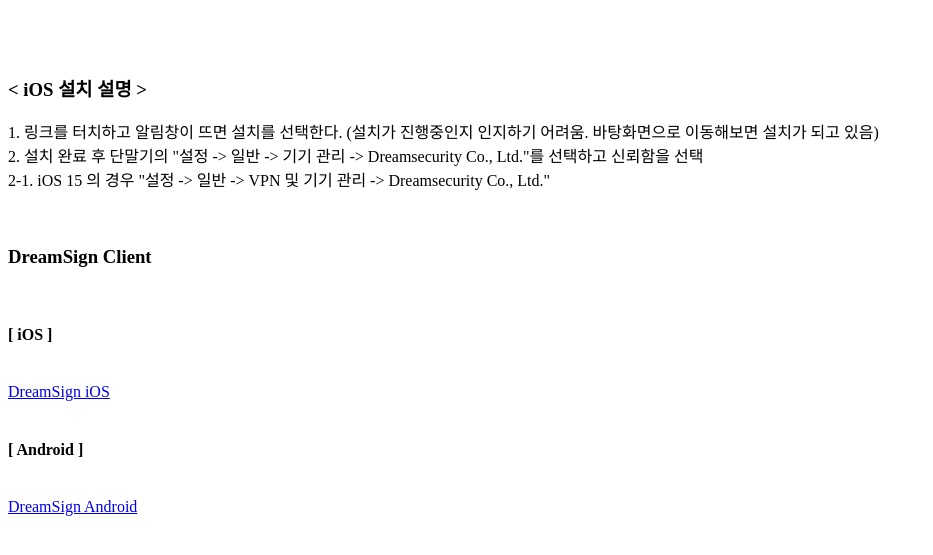
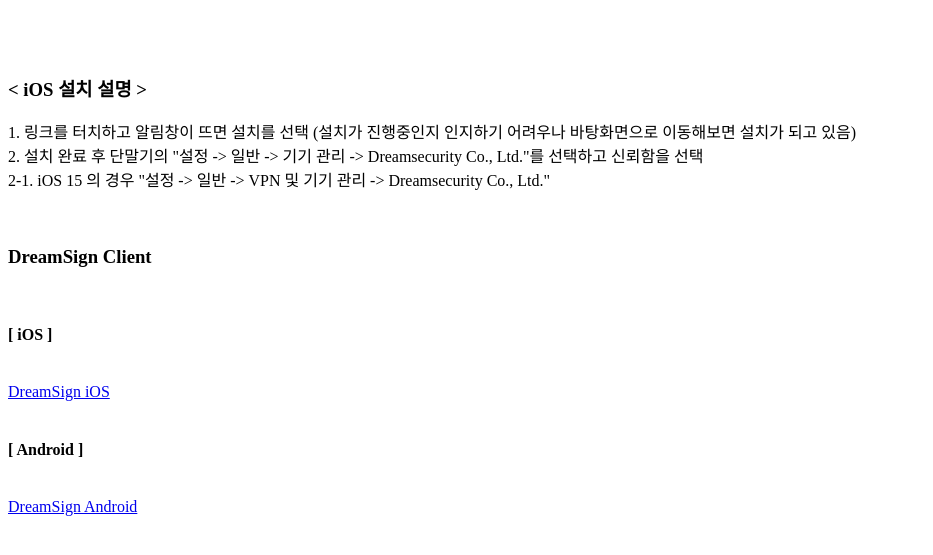
Before and after one commit to dreamsd1t/DreamSign, a plain HTML site: page index.html in a window 1280 px wide. Shown: the part 87-642 px from the top of the page, without its empty margins (0-933 px from the left). Drawn offline with Linux system fonts and the light colour scheme.

Commit message:
Update index.html

```diff
--- a/index.html
+++ b/index.html
@@ -19,7 +19,7 @@
     <br><br>
 
     <h3>< iOS 설치 설명 ></h3>
-    1. 링크를 터치하고 알림창이 뜨면 설치를 선택한다. (설치가 진행중인지 인지하기 어려움. 바탕화면으로 이동해보면 설치가 되고 있음)<br>
+    1. 링크를 터치하고 알림창이 뜨면 설치를 선택 (설치가 진행중인지 인지하기 어려우나 바탕화면으로 이동해보면 설치가 되고 있음)<br>
     2. 설치 완료 후 단말기의 "설정 -> 일반 -> 기기 관리 -> Dreamsecurity Co., Ltd."를 선택하고 신뢰함을 선택<br>
     2-1. iOS 15 의 경우 "설정 -> 일반 -> VPN 및 기기 관리 -> Dreamsecurity Co., Ltd."
 
```
